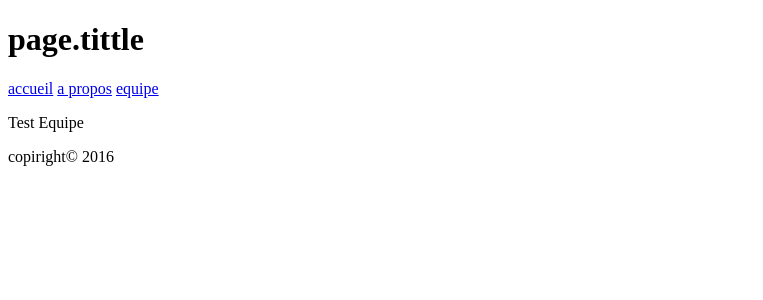
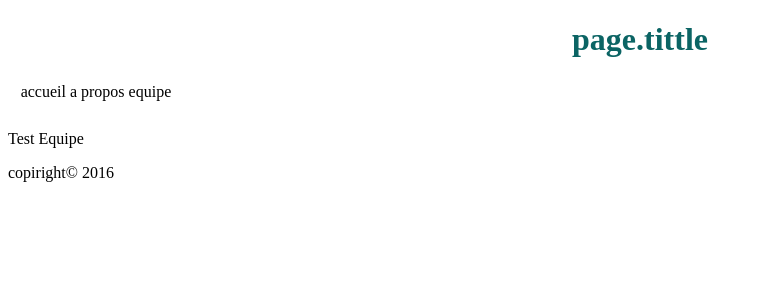
Before and after one commit to ChloeThiebaut/Flatfile, a Jekyll site: the page built from equipe.md, in a window 1280 px wide. Shown: the top 300 px of the page, without its empty margins (0-763 px from the left). Built offline with Jekyll 4.4.1, drawn with Linux system fonts in a browser that asks for light colours.

Commit message:
Update head.html

```diff
--- a/_includes/head.html
+++ b/_includes/head.html
@@ -1,6 +1,6 @@
 <head>
     <meta charset="utf-8" />
-    <link rel="stylesheet" href="{{site.url}}/assets/css/style.css"/>
+    <link rel="stylesheet" href="/Flatfile/assets/css/style.css"/>
     <title>{{page.title}}|{{site.title}}</title>
 
 </head>
```
